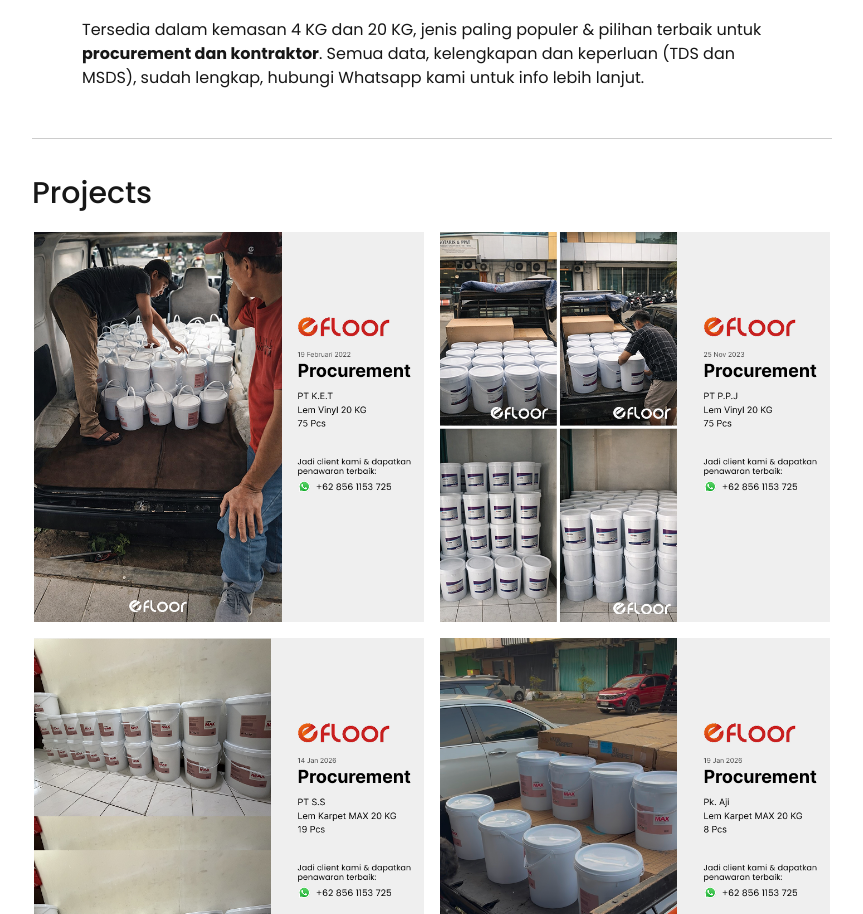
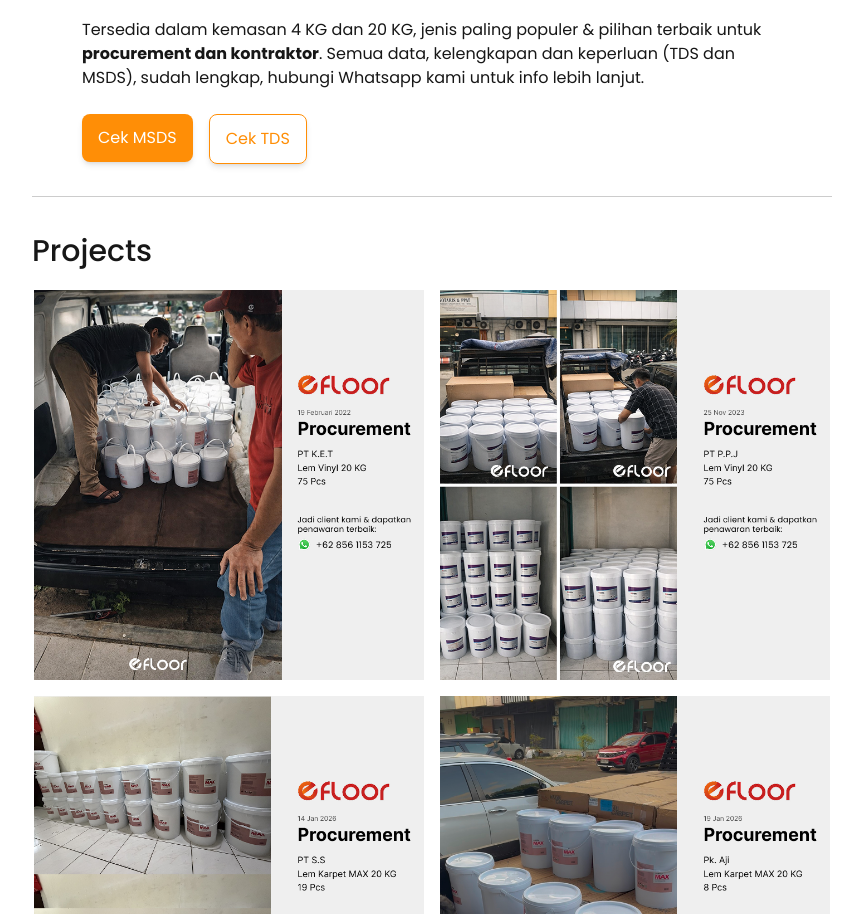
Before and after one commit to gearyaudie/efloor, a Next.js app: page /projects in a window 1280 px wide. Shown: the part 1070-1984 px from the top of the page, without its empty margins (208-1071 px from the left). Built offline with nearby package versions, Linux system fonts and the light colour scheme.

Commit message:
Fix TDS and MSDS

```diff
--- a/app/projects/page.tsx
+++ b/app/projects/page.tsx
@@ -43,26 +43,18 @@
           Whatsapp kami untuk info lebih lanjut.
         </div>
 
-        {/* <div className="flex gap-4 mt-6">
-          <Link
-            href={
-              "https://drive.google.com/file/d/15Ma2yiZkQkYtoDQAT7LvYCfoPAPD3sIC/view?usp=drive_link"
-            }
-          >
+        <div className="flex gap-4 mt-6">
+          <Link href="/docs/msds.pdf">
             <button className="bg-[#FF8E06] py-3 px-4 shadow-md text-white  p-2 rounded-lg hover:cursor-pointer">
               Cek MSDS
             </button>
           </Link>
-          <Link
-            href={
-              "https://drive.google.com/file/d/15Ma2yiZkQkYtoDQAT7LvYCfoPAPD3sIC/view?usp=drive_link"
-            }
-          >
+          <Link href="/docs/tds.pdf">
             <button className="border-1 border-[#FF8E06] py-3 px-4 shadow-md text-[#FF8E06]  p-2 rounded-lg hover:cursor-pointer">
               Cek TDS
             </button>
           </Link>
-        </div> */}
+        </div>
       </div>
       <hr className="w-full max-w-[800px] py-4 border-[#ccc] mt-8" />
       <div>
```
Also changed, not shown: 2 other files (tests, documents, lock files or other folders).
